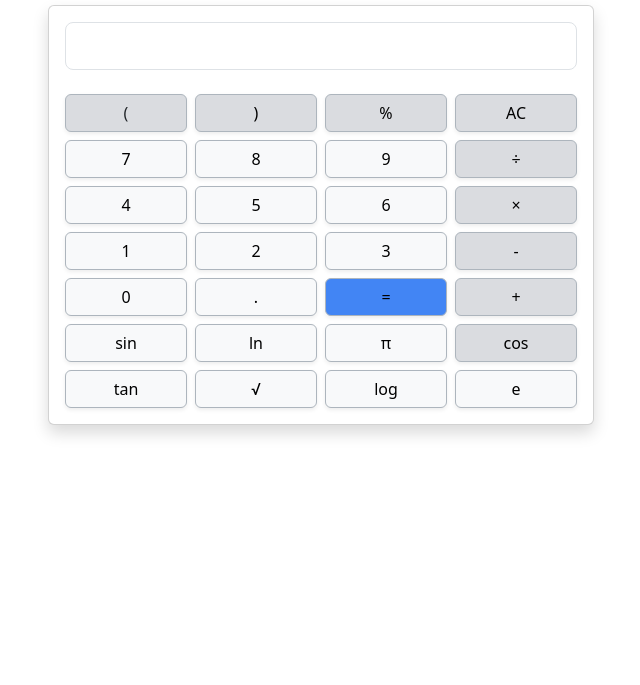
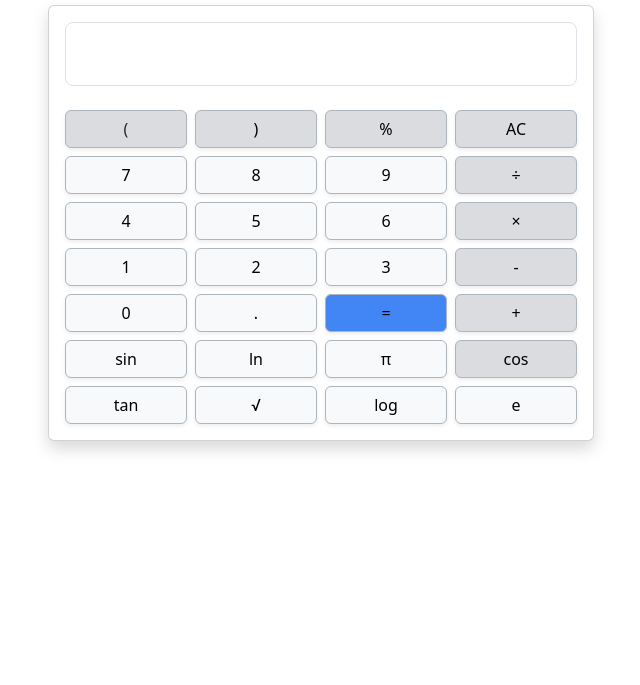
Before and after one commit to Sudip03Dhua/kqsd-Calculator, a plain HTML site: page src/index.html in a window 1280 px wide. Shown: the part 115-800 px from the top of the page, without its empty margins (319-959 px from the left). Drawn offline with nearby package versions, Linux system fonts and the light colour scheme.

Commit message:
"some pading is added"

```diff
--- a/src/index.html
+++ b/src/index.html
@@ -21,7 +21,7 @@
             <div class="col-12 offset-md-3 col-md-6">
                 <div class="card shadow">
                     <div class="card-body">
-                        <input id="cal-display" readonly class="text-end form-control form-control-lg" type="text"
+                        <input id="cal-display" readonly class="p-3 text-end form-control form-control-lg" type="text"
                             aria-label=".form-control-lg example">
 
                         <div class="row mt-3 gx-2">
```
